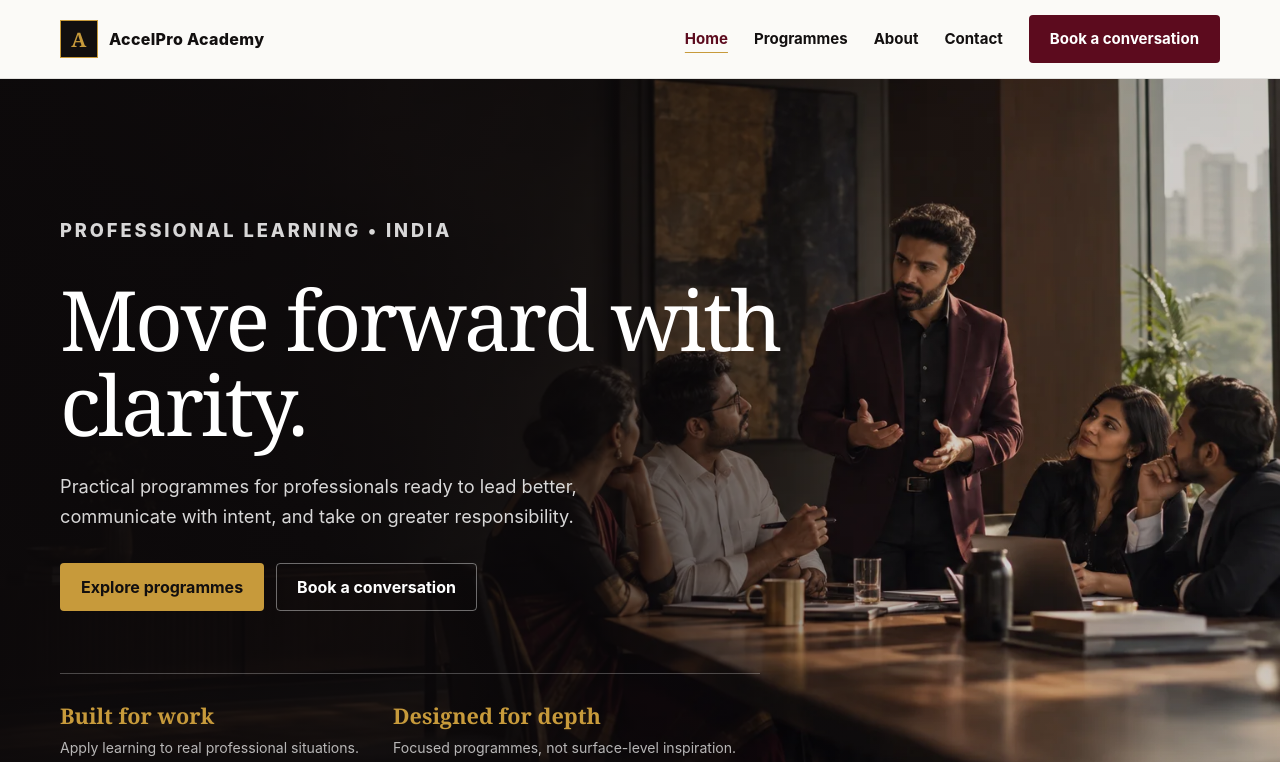
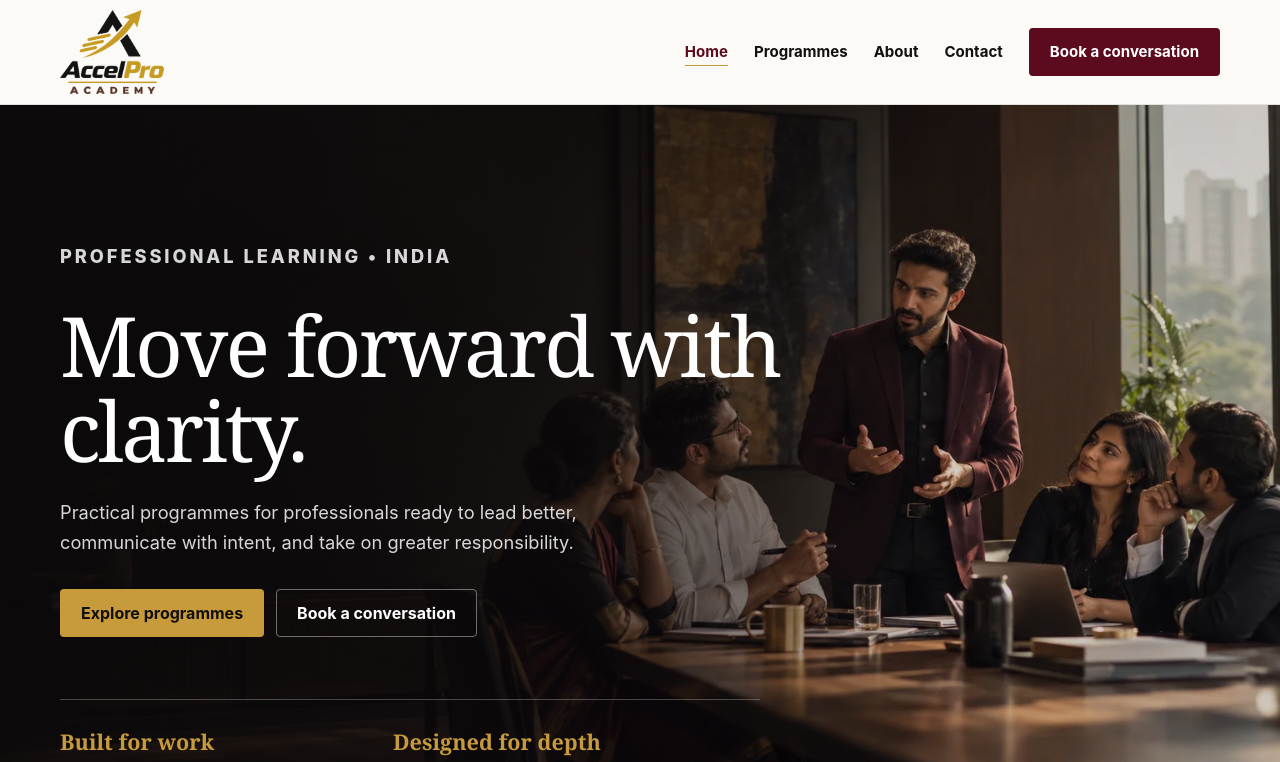
Before and after one commit to amitchcal/AccelProAcademy, a Next.js app: page / in a window 1280 px wide. Shown: the top 762 px of the page. Built offline with nearby package versions, Linux system fonts and the light colour scheme.

Commit message:
Use AccelPro logo across site

```diff
--- a/components/site-footer.tsx
+++ b/components/site-footer.tsx
@@ -1,7 +1,7 @@
 import Link from "next/link";
 import { NewsletterForm } from "./forms";
 export function SiteFooter(){return <footer className="site-footer"><div className="shell">
-  <div className="footer-grid"><div><Link className="brand" href="/"><span className="brand-mark">A</span><span>AccelPro Academy</span></Link><p>Practical professional learning for people ready to take on greater responsibility.</p><p>[City / service area to be confirmed]</p></div>
+  <div className="footer-grid"><div><Link className="brand footer-logo-frame" href="/" aria-label="AccelPro Academy home"><img className="brand-logo footer-brand-logo" src="/accelpro-logo.png" width="600" height="481" alt="AccelPro Academy" loading="lazy" /></Link><p>Practical professional learning for people ready to take on greater responsibility.</p><p>[City / service area to be confirmed]</p></div>
   <div><strong>Explore</strong><div className="footer-links"><Link href="/programmes">Programmes</Link><Link href="/about">About the academy</Link><Link href="/contact">Contact</Link><Link href="/privacy">Privacy</Link></div></div>
   <div><strong>Useful updates, occasionally.</strong><p>New programmes and practical learning notes.</p><NewsletterForm compact /></div></div>
   <div className="footer-bottom"><span>© {new Date().getFullYear()} AccelPro Academy</span><span>Business details pending confirmation</span></div>
--- a/components/site-header.tsx
+++ b/components/site-header.tsx
@@ -7,7 +7,7 @@
 export function SiteHeader() {
   const path = usePathname(); const [open, setOpen] = useState(false);
   return <><a className="skip" href="#main">Skip to content</a><header className="site-header"><div className="shell nav-wrap">
-    <Link className="brand" href="/" aria-label="AccelPro Academy home"><span className="brand-mark" aria-hidden="true">A</span><span>AccelPro Academy</span></Link>
+    <Link className="brand brand-logo-link" href="/" aria-label="AccelPro Academy home"><img className="brand-logo" src="/accelpro-logo.png" width="600" height="481" alt="AccelPro Academy" /></Link>
     <button className="nav-toggle" aria-expanded={open} aria-controls="primary-nav" aria-label="Toggle navigation" onClick={()=>setOpen(!open)}>{open ? "×" : "☰"}</button>
     <nav id="primary-nav" aria-label="Primary" className={`nav-links ${open ? "open" : ""}`}>
       {links.map(([href,label])=><Link key={href} href={href} aria-current={path===href?"page":undefined} onClick={()=>setOpen(false)}>{label}</Link>)}
```
Also changed, not shown: app/globals.css, public/accelpro-logo.png (added).
